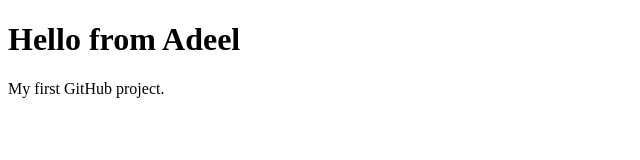
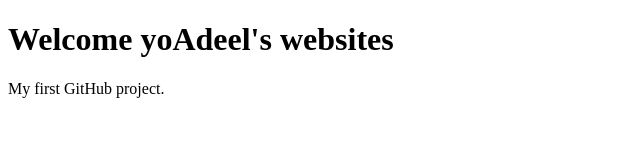
Before and after one commit to AdeelShareef/my-html-project, a plain HTML site: page index.html in a window 1280 px wide. Shown: the whole page, without its empty margins (0-640 px from the left). Drawn offline with Linux system fonts and the light colour scheme.

Commit message:
Update heading on feature

```diff
--- a/index.html
+++ b/index.html
@@ -4,7 +4,7 @@
     <title>Adeel's Website</title>
 </head>
 <body>
-    <h1>Hello from Adeel</h1>
+    <h1>Welcome yoAdeel's websites</h1>
     <p>My first GitHub project.</p>
 </body>
 </html>
```
